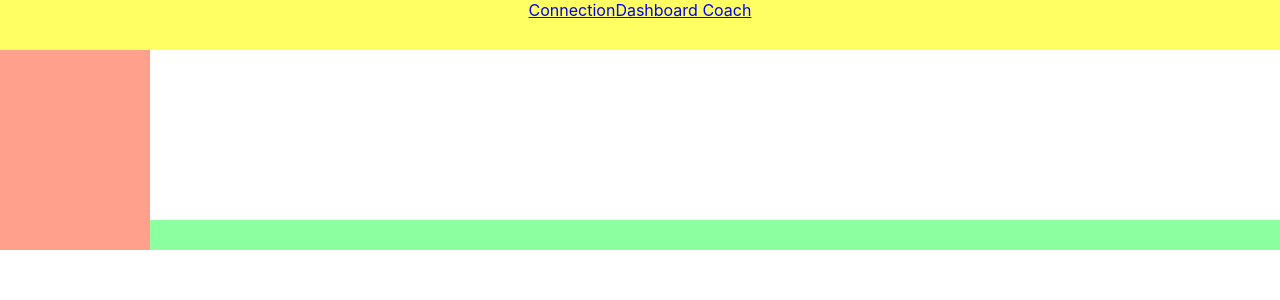
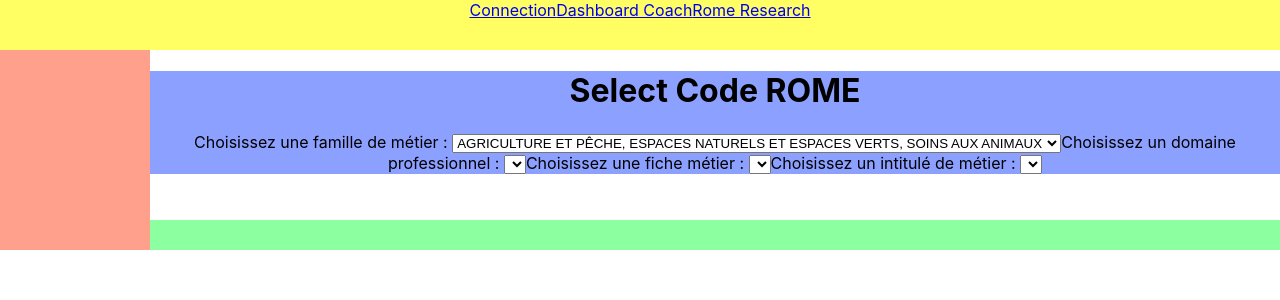
Before and after one commit to WildCodeSchool/Lyon-js-202005-project-starduck, a React (Create React App) app: page /rome-research in a window 1280 px wide. Shown: the top 300 px of the page. Built offline with nearby package versions, Linux system fonts and the light colour scheme.

Commit message:
Added <Select> components template needs to be updates asap

```diff
--- a/src/App.js
+++ b/src/App.js
@@ -5,6 +5,7 @@ import Footer from "./layout/Footer";
 import Main from "./layout/Main";
 import Nav from "./layout/Nav";
 import Header from "./layout/Header";
+
 
 
 
--- a/src/components/WorkingMenu.js
+++ b/src/components/WorkingMenu.js
@@ -16,8 +16,8 @@ function WorkingMenu() {
             <span><Link to="/">Connection</Link></span>
              {/* <span><Link to="/sign-in">Sign In</Link></span> */}
              <span><Link to="/dashboard-coach">Dashboard Coach</Link></span>
+             <span><Link to="/rome-research">Rome Research</Link></span>
             {/*
-            <span><Link to="/rome-research">Rome Research</Link></span>
             <span><Link to="/rome-vs-candidate">Rome Vs Candidate</Link></span>
             <span><Link to="/candidates-management">Candidates Management</Link></span>
             <span><Link to="/edit-profile">Edit Profile</Link></span>
--- /dev/null
+++ b/src/components/childComponents/SelectCodeRome.js
@@ -0,0 +1,56 @@
+import React, { useState } from "react";
+import codesRomeTree from "../../data/codesRomeTree.json";
+
+const SelectCodeRome = () => {
+
+    const [idLevel1, setIdLevel1] = useState(0);
+    const [idLevel2, setIdLevel2] = useState(0);
+    const [idLevel3, setIdLevel3] = useState(0);
+    const [idLevel4, setIdLevel4] = useState(0);
+
+    const handleChangeLevel1 = (event) => {console.log(event.target.value);setIdLevel1(parseInt(event.target.value)); setIdLevel2(0);setIdLevel3(0);setIdLevel4(0);};
+    const handleChangeLevel2 = (event) => {console.log(event.target.value);setIdLevel2(parseInt(event.target.value)); setIdLevel3(0);setIdLevel4(0);};
+    const handleChangeLevel3 = (event) => {console.log(event.target.value);setIdLevel3(parseInt(event.target.value)); setIdLevel4(0);};
+    const handleChangeLevel4 = (event) => {console.log(event.target.value);setIdLevel4(parseInt(event.target.value));};
+
+    console.log("idLevel1 : ",idLevel1, "/nidLevel2 : ",idLevel2, "/nidLevel3 :", idLevel3, "/nidLevel4 :", idLevel4);
+
+    return (
+        <div>
+            <h1>Select Code ROME</h1>
+            <label htmlFor="idLevel1">Choisissez une famille de métier : </label>
+            <select id="idLevel1" onChange = {handleChangeLevel1}>
+                {/* <option value={0}></option> */}
+                {codesRomeTree.map((item, i) => {return(<option key={item.id} value={i}>{item.text}</option>)})}
+             </select>
+
+            <label htmlFor="idLevel2">Choisissez un domaine professionnel : </label>
+            <select id="idLevel2" onChange = {handleChangeLevel2}>
+                {/* <option value={0}></option> */}
+                {idLevel1 !==0? codesRomeTree[idLevel1].children.map((item, i) => {return(<option key={item.id} value={i}>{item.text}</option>)}) : ""}
+            </select>
+
+            <label htmlFor="idLevel3">Choisissez une fiche métier  : </label>
+            <select id="idLevel3" onChange = {handleChangeLevel3}>
+                {/* <option value={0}></option> */}
+                {idLevel1 !==0 && idLevel2 !==0? codesRomeTree[idLevel1].children[idLevel2].children
+                .map((item, i) => {return(<option key={item.id} value={i}>{item.text} </option>)}) : ""}
+            </select>
+
+            <label htmlFor="idLevel4">Choisissez un intitulé de métier  : </label>
+            <select id="idLevel4" onChange = {handleChangeLevel4}>
+                {/* <option value={0}></option> */}
+                {idLevel1 !==0 && idLevel2 !==0 && idLevel3 !==0 ? codesRomeTree[idLevel1].children[idLevel2].children[idLevel3].children
+                .map((item, i) => {return(<option key={item.id} value={i}>{item.text} </option>)}) : ""}
+            </select>
+
+
+        </div>
+
+    )
+}
+
+
+
+
+export default SelectCodeRome;
--- a/src/layout/Main.js
+++ b/src/layout/Main.js
@@ -1,8 +1,9 @@
 import styled from "styled-components";
 import React from "react";
-import Connection from "../components/parentsComponents/Connection"
-import DashboardCoach from "../components/parentsComponents/DashboardCoach"
+import Connection from "../components/parentsComponents/Connection";
+import DashboardCoach from "../components/parentsComponents/DashboardCoach";
 import { Switch, Route } from 'react-router-dom';
+import SelectCodeRome from "../components/childComponents/SelectCodeRome";
 
 const MainWrapper = styled.body`
   grid-area: main;
@@ -17,14 +18,14 @@ function Main() {
        <Switch>
           <Route exact path="/" component={Connection}/>
           <Route path="/dashboard-coach" component={DashboardCoach}/>
-          {/* <Route path="/rome-research" component={RomeResearch}/>
-          <Route path="/sign-in" component={SignIn}/>
+          <Route path="/rome-research" component={SelectCodeRome}/>
+          {/* <Route path="/sign-in" component={SignIn}/>
           <Route path="/rome-vs-candidate" component={RomeVsCandidate}/>
           <Route path="/Candidates-management" component={CandidatesManagement}/>
           <Route path="/edit-profile" component={EditProfile}/>
           <Route path="/dashboard-candidate" component={DashboardCandidate}/>
           <Route path="/edit-soft-skills" component={EditSoftSkills}/>
-          <Route path="/candidate-soft-skills" component={CandidateSoftSkills}/> */}
+          <Route path="/candidate-soft-skills" component={CandidateSoftSkills}/> */} */}
           </Switch>
       </MainWrapper>
     </div>
```
